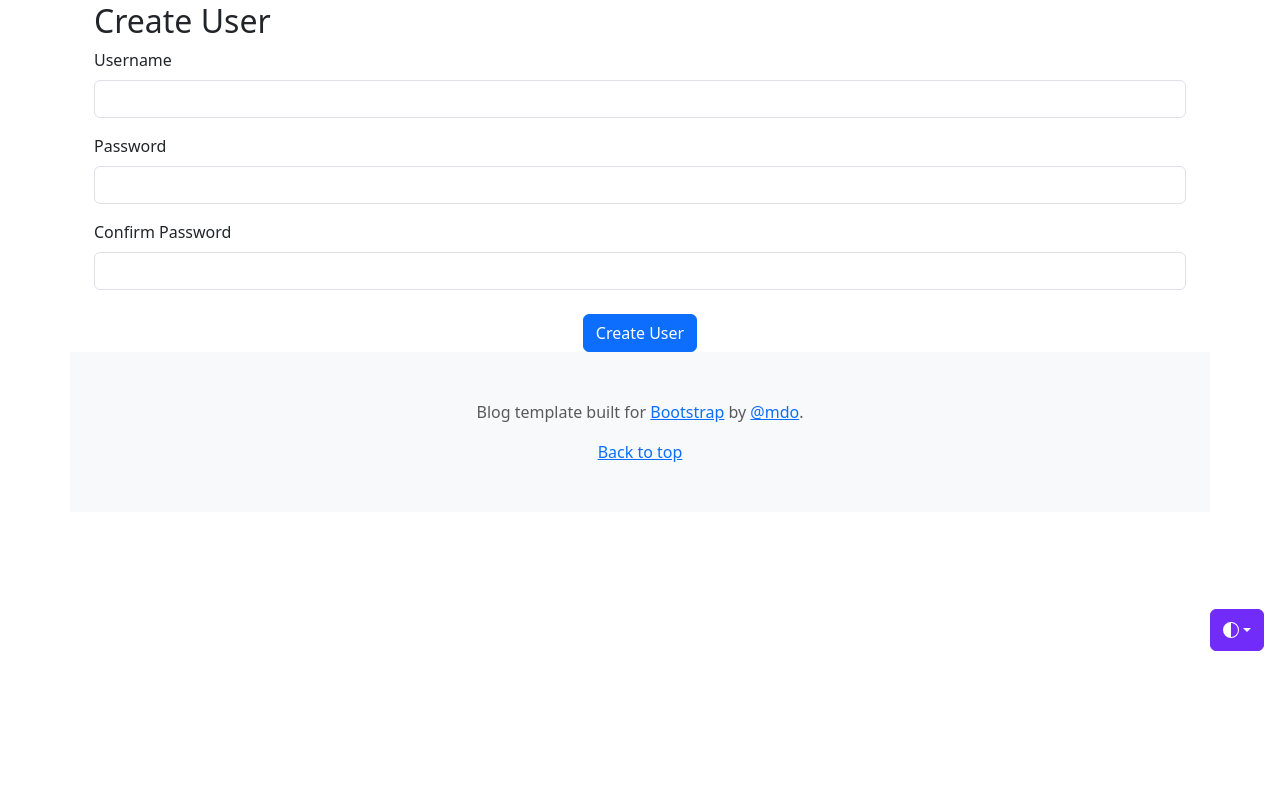
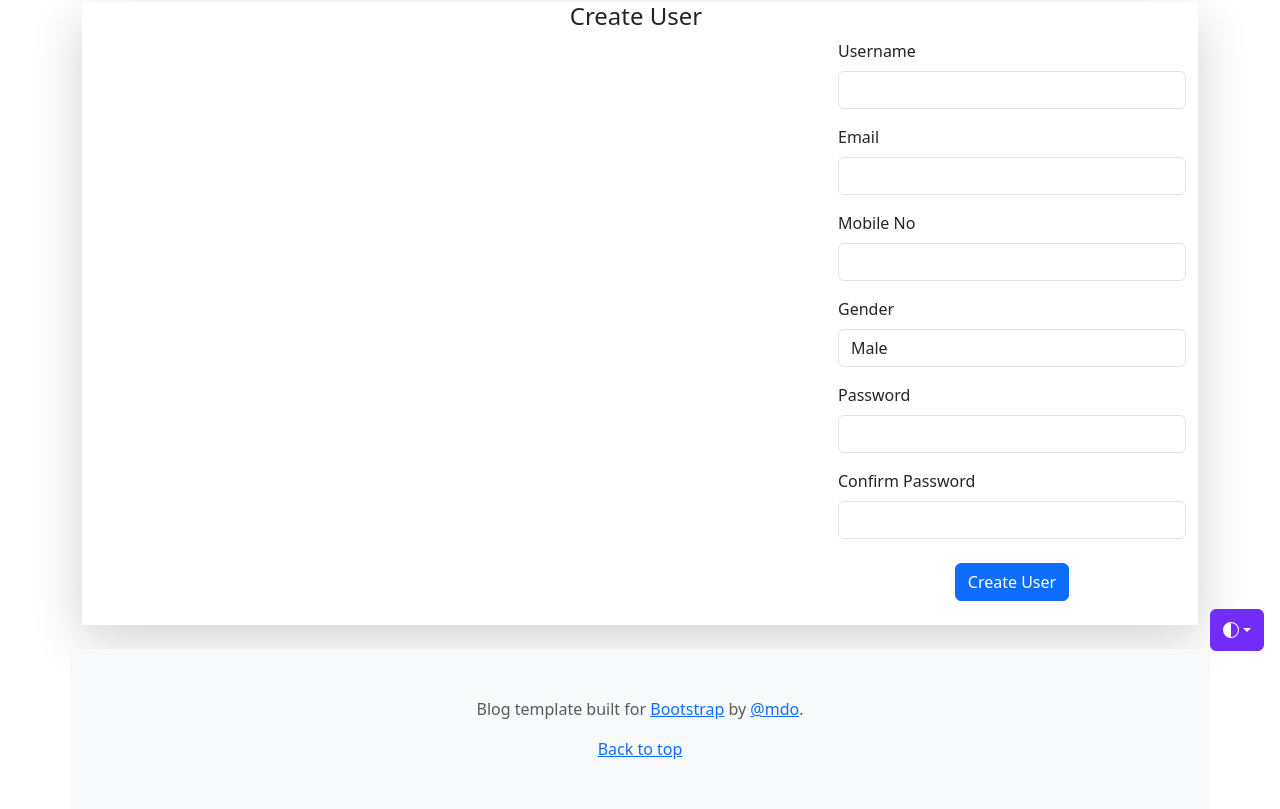
Before and after one commit to robixx/Django-Project, a Django app: page /userlist/ in a window 1280 px wide. Shown: the part 133-942 px from the top of the page. Before the commit the page ends 784 px from the top, so only its background shows below. Run offline with Django 5.2, Linux system fonts and the light colour scheme.

Commit message:
user create page

```diff
--- a/core/home/templates/base.html
+++ b/core/home/templates/base.html
@@ -232,6 +232,9 @@
     <!-- Scripts block for page-specific JS -->
     {% block scripts %}
     <!-- Default empty scripts block -->
+    <script>
+      alert("hello"); // 🔥 test
+    </script>
     {% endblock %}
   </body>
 </html>
--- a/core/home/templates/pages/usercreate.html
+++ b/core/home/templates/pages/usercreate.html
@@ -1,6 +1,9 @@
 {% extends "base.html" %} {% block content %}
-<div class="container">
-  <h2>Create User</h2>
+<div class="container shadow-lg mb-4">
+  <h4 class="text-center me-2">Create User</h4>
+  <div class="row">
+    <div class="col-md-8"></div>
+    <div class="col-md-4">
       <form id="registerForm">
         <div class="mb-3">
           <label for="username" class="form-label">Username</label>
@@ -14,6 +17,35 @@
         </div>
 
         <div class="mb-3">
+          <label for="password" class="form-label">Email</label>
+          <input
+            type="email"
+            id="email"
+            name="email"
+            class="form-control"
+            required
+          />
+        </div>
+
+        <div class="mb-3">
+          <label for="mobileNo" class="form-label">Mobile No</label>
+          <input
+            type="text"
+            id="mobileNo"
+            name="mobileNo"
+            class="form-control"
+            required
+          />
+        </div>
+        <div class="mb-3">
+          <label for="mobileNo" class="form-label">Gender</label>
+          <select class="form-control" name="gender">
+            <option value="1">Male</option>
+            <option value="2">Female</option>
+            <option value="3">Other</option>
+          </select>
+        </div>
+        <div class="mb-3">
           <label for="password" class="form-label">Password</label>
           <input
             type="password"
@@ -23,7 +55,6 @@
             required
           />
         </div>
-
         <div class="mb-3">
           <label for="password1" class="form-label">Confirm Password</label>
           <input
@@ -34,28 +65,36 @@
             required
           />
         </div>
-
-    <div class="text-center mt-4">
+        <div class="text-center mt-4 mb-4">
           <button type="submit" class="btn btn-primary">Create User</button>
         </div>
       </form>
+    </div>
+  </div>
 </div>
 {% endblock content %}
 <!-- ✅ end content block separately -->
 
 {% block scripts %}
 <script>
+  document.addEventListener("DOMContentLoaded", function () {
     const form = document.getElementById("registerForm");
+
+    if (!form) return; // ✅ prevent JS crash on other pages
+
     const password = document.getElementById("password");
     const password1 = document.getElementById("password1");
 
     form.addEventListener("submit", function (e) {
+      debbuger;
+      console.log(password);
       if (password.value !== password1.value) {
-      e.preventDefault(); // stop form submission
+        e.preventDefault();
         alert("Passwords do not match!");
         password1.focus();
       }
     });
+  });
 </script>
 {% endblock scripts %}
 <!-- ✅ end scripts block separately -->
```
Lines whose indentation alone changed are shown as unchanged.
